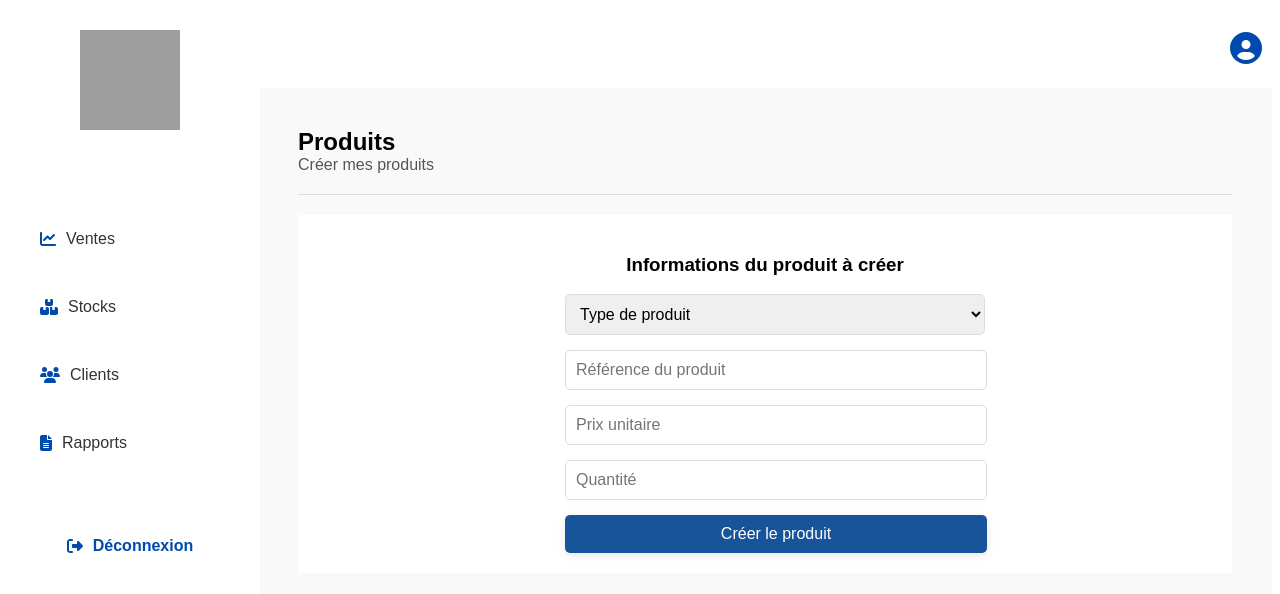
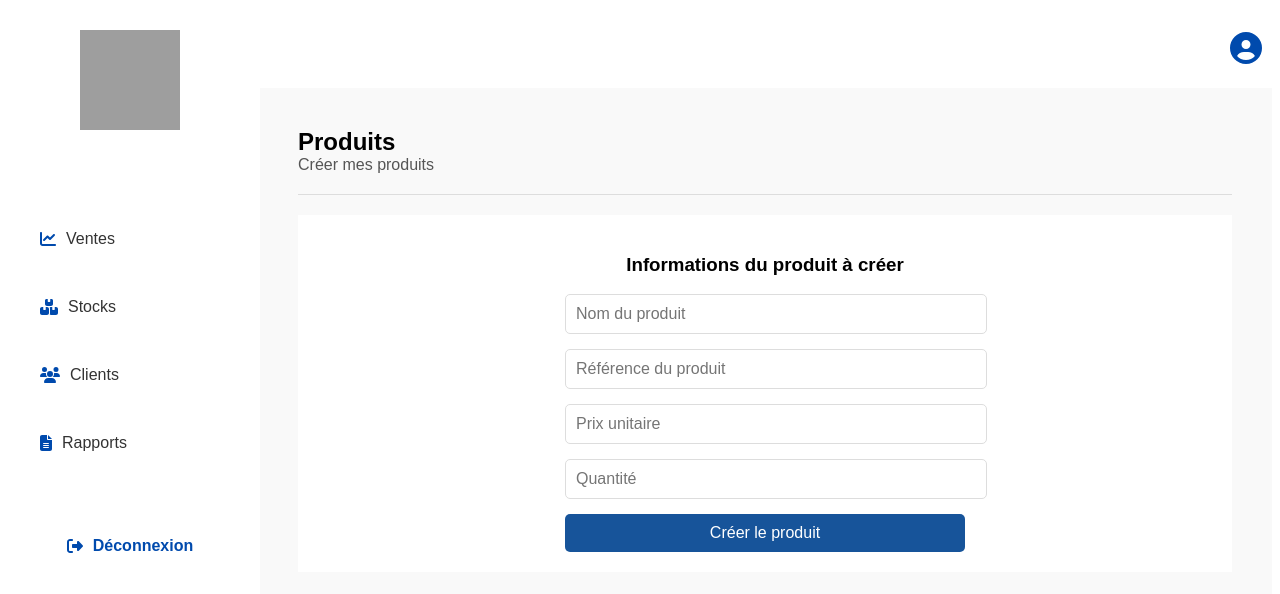
Before and after one commit to AngeAugustin/Front_packaging, a React (Create React App) app: page /Init in a window 1280 px wide. Shown: the top 594 px of the page. Built offline with nearby package versions, Linux system fonts and the light colour scheme; grey boxes are pictures that could not be loaded.

Commit message:
Ajout produit qlcq

```diff
--- a/src/Pages/Init.js
+++ b/src/Pages/Init.js
@@ -1,4 +1,3 @@
-
 import React, { useState, useEffect } from "react";
 import { useAuth } from './AuthContext';
 import { useNavigate } from 'react-router-dom';
@@ -16,52 +15,31 @@ const Init = () => {
   const [successMessage, setSuccessMessage] = useState('');
   const { Username } = useAuth();
 
-  // Fonction pour générer une référence unique
-  const generateUniqueReference = (typeProduit) => {
-    let prefix;
+  // Fonction pour générer une référence unique basée sur le nom du produit
+  const generateUniqueReference = (nomProduit) => {
+    if (!nomProduit || nomProduit.length < 2) return ""; // S'assurer d'avoir au moins 2 lettres
 
-    switch (typeProduit) {
-      case "Packaging artisanal":
-        prefix = "PA-AT";
-        break;
-      case "Packaging moderne":
-        prefix = "PA-MO";
-        break;
-      case "Eau":
-        prefix = "A-EA";
-        break;
-      case "Bière":
-        prefix = "A-BI";
-        break;
-      case "Sucrerie":
-        prefix = "A-SU";
-        break;
-      default:
-        prefix = "UNK";
-    }
-
+    let prefix = nomProduit.substring(0, 2).toUpperCase(); // Prend les 2 premières lettres en majuscules
     let randomNumber;
 
-    // Assurez-vous que le numéro est unique
     do {
       randomNumber = Math.floor(100 + Math.random() * 900); // Génère un nombre entre 100 et 999
     } while (usedReferences.has(randomNumber));
 
-    setUsedReferences((prev) => new Set(prev).add(randomNumber)); // Ajoute le numéro à l'ensemble
-
-    return `${prefix}-${randomNumber}`;
+    setUsedReferences((prev) => new Set(prev).add(randomNumber));
+    return `${prefix}-SK-${randomNumber}`;
   };
 
-  // Met à jour la référence automatiquement lorsqu’un type de produit est sélectionné
-  useEffect(() => {
+  // Met à jour la référence automatiquement quand l'utilisateur quitte le champ
+  const handleBlurTypeProduit = () => {
     if (typeProduit) {
       const newReference = generateUniqueReference(typeProduit);
       setReferenceProduit(newReference);
     }
-  }, [typeProduit]);
+  };
 
   const handleInit = async (e) => {
-    e.preventDefault(); // Empêche le rechargement de la page
+    e.preventDefault();
 
     if (!typeProduit || !qteProduit || !prixProduit) {
       setErrorMessage('Veuillez remplir tous les champs.');
@@ -109,7 +87,6 @@ const Init = () => {
 
   return (
     <div style={{ fontFamily: "Arial, sans-serif", padding: "20px", height: "400px" }}>
-      {/* Header section */}
       <div style={{ display: "flex", justifyContent: "space-between", alignItems: "center", marginBottom: "20px" }}>
         <div>
           <h2 style={{ margin: 0 }}>Produits</h2>
@@ -119,36 +96,19 @@ const Init = () => {
 
       <div style={{ borderBottom: "1px solid #ddd", marginBottom: "20px" }}></div>
 
-      {/* Section principale */}
-      <div
-        style={{
-          flex: 1,
-          backgroundColor: '#fff',
-          display: 'flex',
-          flexDirection: 'column',
-          justifyContent: 'center',
-          alignItems: 'center',
-          padding: '20px',
-        }}
-      >
+      <div style={{ flex: 1, backgroundColor: '#fff', display: 'flex', flexDirection: 'column', justifyContent: 'center', alignItems: 'center', padding: '20px' }}>
         <h3>Informations du produit à créer</h3>
         {errorMessage && <p style={errorStyle}>{errorMessage}</p>}
         {successMessage && <p style={successStyle}>{successMessage}</p>}
         <form onSubmit={handleInit} style={{ width: '100%', maxWidth: 400 }}>
-          <select
-            style={{ ...inputStyle, marginBottom: '15px', width: '420px' }}
+          <input
+            type="text"
+            placeholder="Nom du produit"
+            style={{ ...inputStyle, marginBottom: '15px', width: '100%' }}
             value={typeProduit}
             onChange={(e) => setTypeProduit(e.target.value)}
-          >
-            <option value="" disabled selected>
-              Type de produit
-            </option>
-            <option value="Packaging artisanal">Packaging artisanal</option>
-            <option value="Packaging moderne">Packaging moderne</option>
-            <option value="Eau">Eau</option>
-            <option value="Bière">Bière</option>
-            <option value="Sucrerie">Sucrerie</option>
-          </select>
+            onBlur={handleBlurTypeProduit}
+          />
 
           <input
             type="text"
@@ -175,22 +135,7 @@ const Init = () => {
             onChange={(e) => setQteProduit(e.target.value)}
           />
 
-          <button
-            type="submit"
-            style={{
-              width: '422px',
-              padding: '10px',
-              backgroundColor: '#17549A',
-              color: '#fff',
-              border: 'none',
-              borderRadius: '5px',
-              fontSize: '16px',
-              cursor: 'pointer',
-              boxShadow: "0 2px 8px rgba(0, 0, 0, 0.1)"
-            }}
-          >
-            Créer le produit
-          </button>
+          <button type="submit" style={buttonStyle}>Créer le produit</button>
         </form>
       </div>
     </div>
@@ -215,4 +160,15 @@ const successStyle = {
   margin: '10px 0',
 };
 
+const buttonStyle = {
+  width: '100%',
+  padding: '10px',
+  backgroundColor: '#17549A',
+  color: '#fff',
+  border: 'none',
+  borderRadius: '5px',
+  fontSize: '16px',
+  cursor: 'pointer',
+};
+
 export default Init;
```
